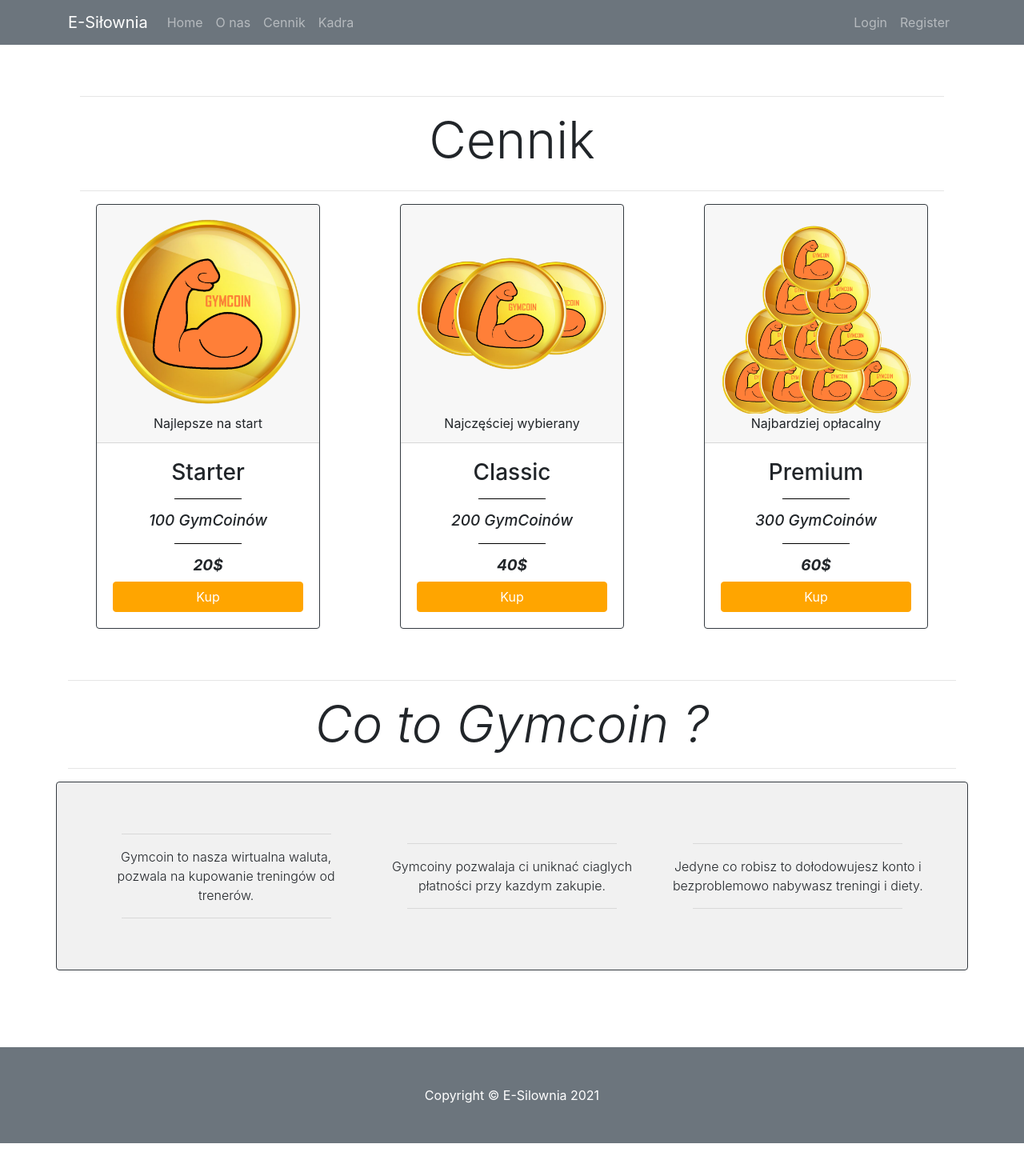
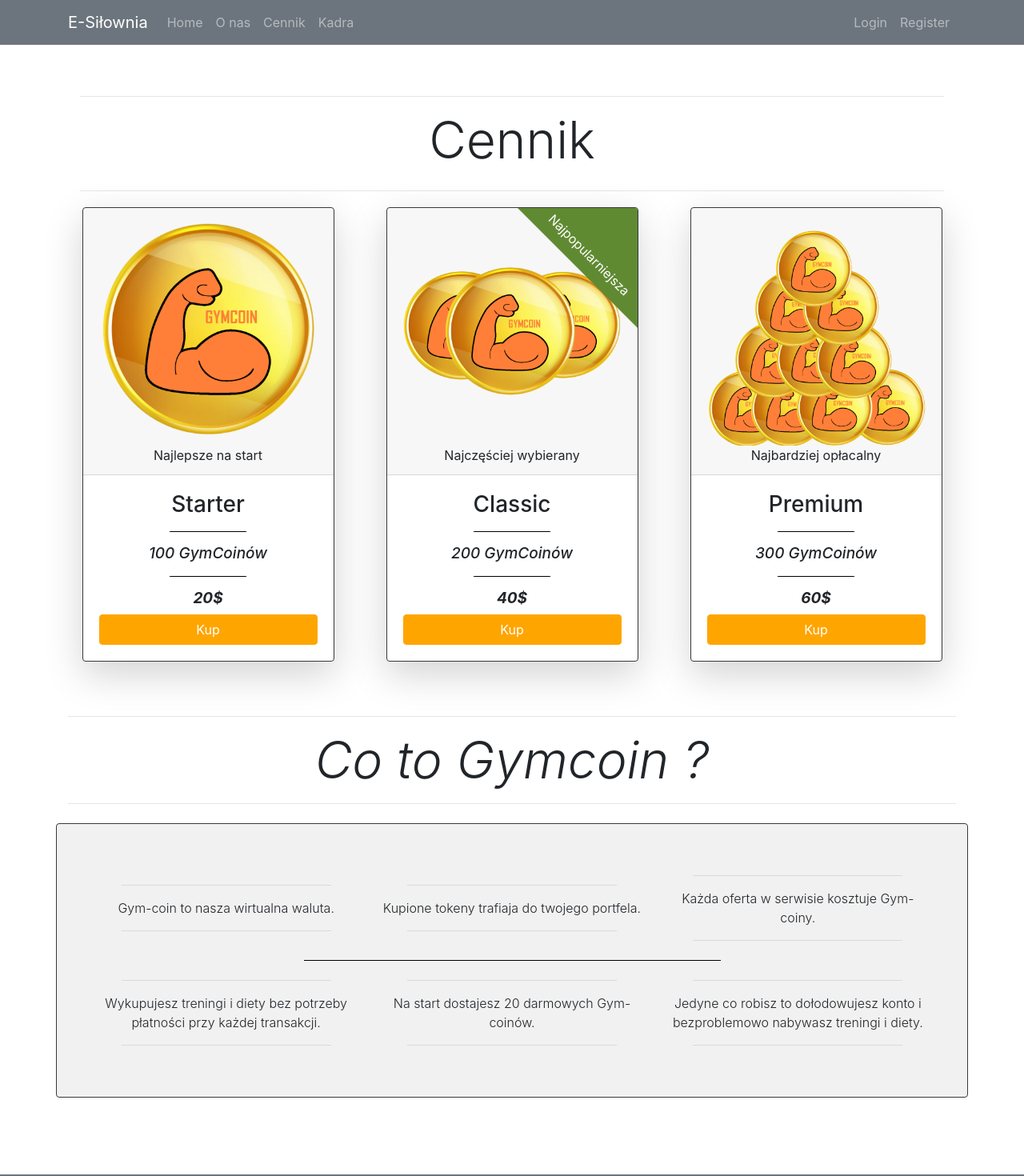
Before and after one commit to panjacob/PGYM-esilownia, a React (Create React App) app in the folder frontend/esilownia/: page /cennik in a window 1280 px wide. Shown: the top 1470 px of the page at 80% size. Before the commit the page ends 1429 px from the top, so only its background shows below. Built offline with nearby package versions, Linux system fonts and the light colour scheme.

Commit message:
Update Cennik

```diff
--- a/frontend/esilownia/src/components/Price_list/Price_list_description.js
+++ b/frontend/esilownia/src/components/Price_list/Price_list_description.js
@@ -13,19 +13,40 @@ function Price_list_description() {
                     <hr></hr>
                 </div>
 
-                <div id="zawartosc_opis_cennik" className="container p-5 font-weight-light border rounded border-3 border-dark">
+                <div id="zawartosc_opis_cennik" className="container p-5 font-weight-light border rounded border-3 border-dark mt-2">
                     <div className="row text-center">
 
                         <div className="col-md my-auto">
                             <hr width="80%"/>
-                            Gymcoin to nasza wirtualna waluta,
-                            pozwala na kupowanie treningów od trenerów.
+                            Gym-coin to nasza wirtualna waluta.
                             <hr width="80%"/>
                         </div>
 
                         <div className="col-md my-auto">
                             <hr width="80%"/>
-                            Gymcoiny pozwalaja ci uniknać ciaglych płatności przy kazdym zakupie.
+                            Kupione tokeny trafiaja do twojego portfela.
+                            <hr width="80%"/>
+                        </div>
+
+                        <div className="col-md my-auto">
+                            <hr width="80%"/>
+                            Każda oferta w serwisie kosztuje Gym-coiny.
+                            <hr width="80%"/>
+                        </div>
+
+                    </div>
+                    <hr color={'black'} width={'50%'} className={'mt-2 mb-2'}/>
+                    <div className="row text-center">
+
+                        <div className="col-md my-auto">
+                            <hr width="80%"/>
+                            Wykupujesz treningi i diety bez potrzeby płatności przy każdej transakcji.
+                            <hr width="80%"/>
+                        </div>
+
+                        <div className="col-md my-auto">
+                            <hr width="80%"/>
+                            Na start dostajesz 20 darmowych Gym-coinów.
                             <hr width="80%"/>
                         </div>
 
--- a/frontend/esilownia/src/components/Price_list/Price_list_offer.js
+++ b/frontend/esilownia/src/components/Price_list/Price_list_offer.js
@@ -7,6 +7,7 @@ import gymcoin2 from "../../imgs/gymcoin2.png";
 import gymcoin3 from "../../imgs/gymcoin3.png";
 
 function Price_list_offer() {
+
     return (
         <div id="price_list_offer">
             <div className="container mb-4">
@@ -22,7 +23,7 @@ function Price_list_offer() {
                     <div className="row text-center">
                         <div className="col-md-4">
 
-                            <Card border="dark" style={{width: '80%'}} className="mx-auto">
+                            <Card border="dark" style={{width: '90%'}} className="mx-auto shadow-lg mt-1 mb-1" >
                                 <Card.Header><Card.Img variant="top" src={gymcoin}/>Najlepsze na start</Card.Header>
                                 <Card.Body>
                                     <Card.Title as={"h3"}>Starter</Card.Title>
@@ -41,7 +42,7 @@ function Price_list_offer() {
                         </div>
                         <div className="col-md-4">
 
-                            <Card border="dark" style={{width: '80%'}} className="mx-auto">
+                            <Card border="dark" style={{width: '90%'}} className="mx-auto shadow-lg container-t container-t2 mt-1 mb-1">
                                 <Card.Header><Card.Img variant="top" src={gymcoin2}/>Najczęściej wybierany</Card.Header>
                                 <Card.Body>
                                     <Card.Title as={"h3"}>Classic</Card.Title>
@@ -60,7 +61,7 @@ function Price_list_offer() {
                         </div>
                         <div className="col-md-4">
 
-                            <Card border="dark" style={{width: '80%'}} className="mx-auto">
+                            <Card border="dark" style={{width: '90%'}} className="mx-auto shadow-lg mt-1 mb-1">
                                 <Card.Header><Card.Img variant="top" src={gymcoin3}/>Najbardziej opłacalny</Card.Header>
                                 <Card.Body>
                                     <Card.Title as={"h3"}>Premium</Card.Title>
--- a/frontend/esilownia/src/css/index.css
+++ b/frontend/esilownia/src/css/index.css
@@ -120,3 +120,34 @@ p:empty {
     color: black !important;
 }
 /*Home-End*/
+
+/*Cennik-Start*/
+.container-t {
+    position: relative;
+    border-radius: 12px;
+    overflow: hidden;
+}
+
+.container-t:after {
+    content: '';
+    width: 0;
+    height: 0;
+    border-style: solid;
+    border-width: 0 150px 150px 0;
+    border-color: transparent #608A32 transparent transparent;
+    right: 0;
+    top: 0;
+    position: absolute;
+}
+
+.container-t2:before {
+    position: absolute;
+    z-index: 1;
+    right: 0;
+    top: 0;
+    color: white;
+    content: "Najpopularniejsza";
+    transform: rotate(45deg) translate(20%,-100%);
+    transform-origin: left top;
+}
+/*Cennik-End*/
```
